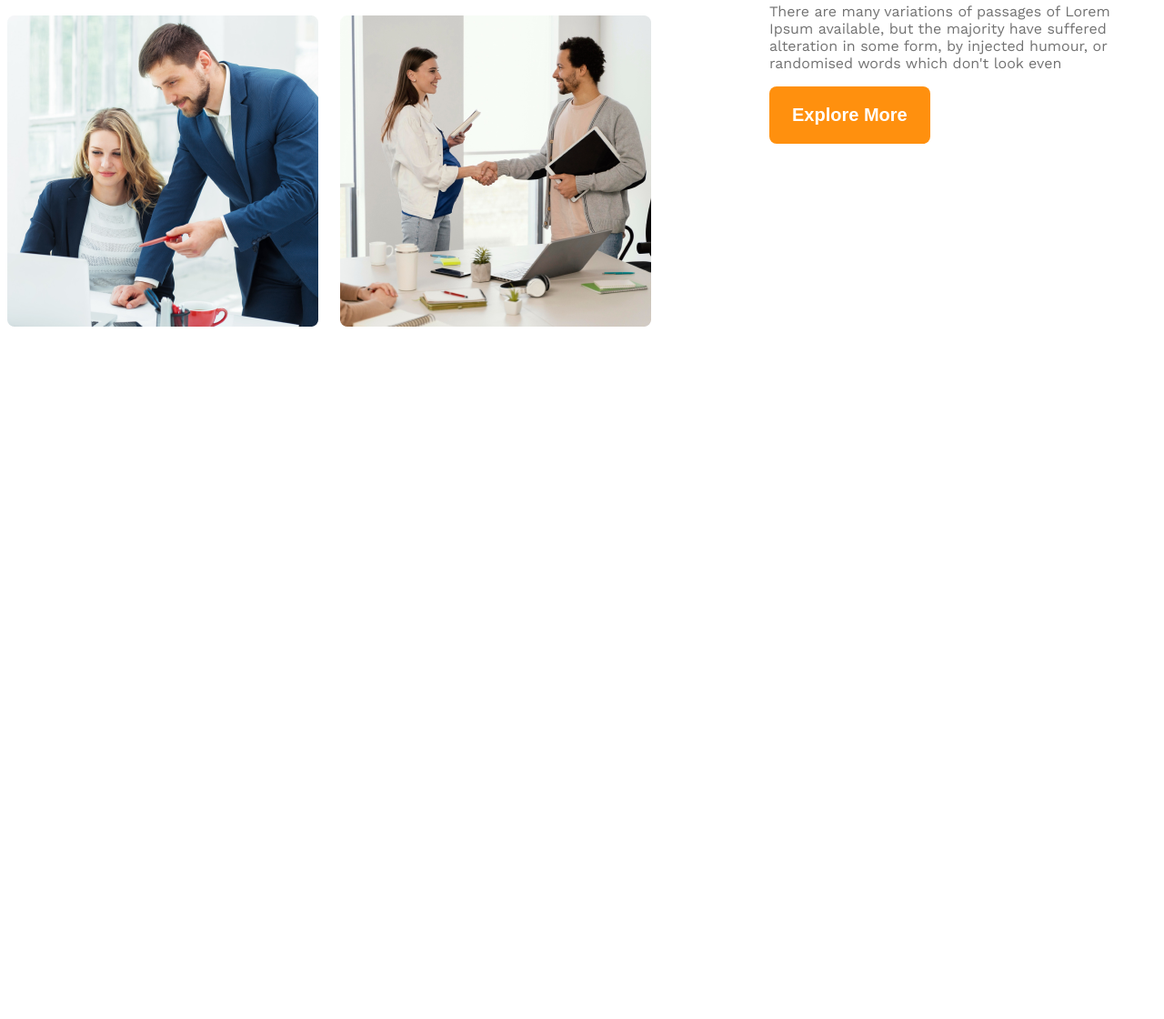
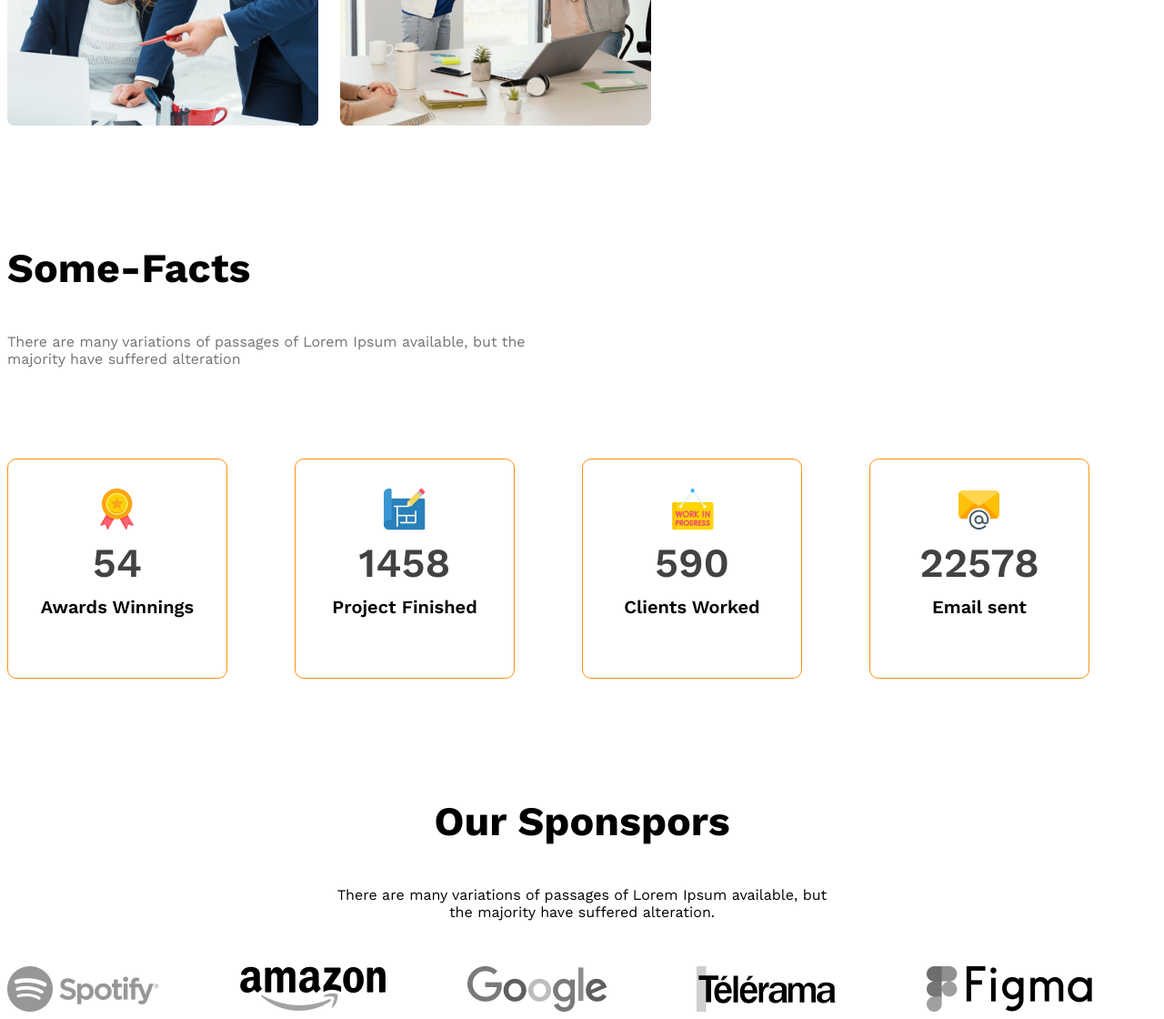
Before and after one commit to Hdmehedi/g3-architects-website, a plain HTML site: page index.html in a window 1280 px wide. Shown: the part 1663-2783 px from the top of the page at 91% size. Before the commit the page ends 2030 px from the top, so only its background shows below. Drawn offline with nearby package versions, Linux system fonts and the light colour scheme.

Commit message:
new update

```diff
--- a/index.html
+++ b/index.html
@@ -29,7 +29,7 @@
                 <p class="banner-description">
                     There are many variations of passages of Lorem Ipsum available, but the majority have suffered alteration in some form, by injected humour, or randomised words which don't look even
                 </p>
-                <button class="btn-primary">Explore More</button>
+                <button class="btn-primary">Explore More</button
          </div>
             <img class="banner-image" src="./images/banner.png" alt="">
        </div>
@@ -44,7 +44,7 @@
 
         </div>
         <div class="our-features">
-            <h3 class="features-title">
+            <h3 class="section-title">
                 <span class="text-light-gray" id="quick-list">Quick list </span> <span class="" id="of-our">of our </span> <span id="features">features</span>
             </h3>
             <p class="features-description text-light-gray">
@@ -57,6 +57,77 @@
 
        </section>
 
+           <!-- teams section -->
+
+        <!-- some facts enjoy -->
+            <section>
+                <h3 class="section-title">Some-Facts</h3>
+                <p class="text-light-gray fact-description">
+                    There are many variations of passages of Lorem Ipsum available, but
+                     the majority have suffered alteration
+                </p>
+
+                 <div class="facts-container">
+                    <div class="fact-card display-flex">
+                        <div>
+                            <img src="/images/icons/ribon.png" alt="" class="fact-icon">
+                        <h3 class="fact-number">54</h3>
+                        <h5 class="fact-name">Awards Winnings</h5>
+                        </div>
+                    </div>
+                    <div class="fact-card display-flex">
+                       <div>
+                        <img src="/images/icons/projects.png" alt="" class="fact-icon">
+                        <h3 class="fact-number">1458</h3>
+                        <h5 class="fact-name">Project Finished</h5>
+                       </div>
+                    </div>
+                    <div class="fact-card display-flex">
+                       <div>
+                        <img src="/images/icons/customers.png" alt="" class="fact-icon">
+                        <h3 class="fact-number">590</h3>
+                        <h5 class="fact-name">Clients Worked</h5>
+                       </div>
+                    </div>
+                    <div class="fact-card display-flex">
+                        <div>
+                            <img src="/images/icons/email.png" alt="" class="fact-icon">
+                        <h3 class="fact-number">22578</h3>
+                        <h5 class="fact-name">Email sent</h5>
+                        </div>
+                    </div>
+                 </div>
+
+            </section>
+
+
+
+            <!-- some facts -->
+
+
+
+         <section class="Our-sponsors">
+
+            <div class="sponsors-info">
+                <h3 class="section-title">Our Sponspors</h3>
+                <p class="text.light.gray">There are many variations of passages of Lorem Ipsum available, but<br>
+                     the majority have suffered alteration.</p>
+            </div>
+            <div class="sponsors-company">
+                <img src="/images/sponsors/spotify.png" alt="">
+                <img src="/images/sponsors/amazon.png" alt="">
+                <img src="/images/sponsors/google.png" alt="">
+                <img src="/images/sponsors/telerama.png" alt="">
+                <img src="/images/sponsors/figma.png" alt="">
+            </div>
+         </section>
+
+
+
+
+
+
+
 
      </main>
      <footer>
--- a/style.css
+++ b/style.css
@@ -10,6 +10,10 @@
   /* shared style */
    .display-flex{
     display: flex;
+   }
+
+   .text-primary{
+    color: #FF900E;
    }
 
    /* Dark 02 */
@@ -35,7 +39,18 @@
     font-weight: 600;
     border-radius: 8px;
     border: none;
-   }
+    margin-bottom: 30px;
+}
+
+   /* }
+   .btn-primary:hover{
+    background-color: fuchsia;
+    padding: 5px;
+    margin-left: 5px;
+    color: mediumseagreen;
+
+   } */
+
 
    main{
        max-width: 1440px;
@@ -44,6 +59,11 @@
 
    main > section{
     margin-top: 130px;
+   }
+
+   .section-title{
+    font-size: 2.8rem;
+    font-weight: 700;
    }
 
 
@@ -109,6 +129,7 @@
 
 
 
+
 #quick-list{
     font-size: 3rem;
     font-weight: 500;
@@ -126,7 +147,57 @@
     color: rgb(255, 144, 14)
 }
 
+/* some facts related style */
 
+
+.facts-container{
+    display: grid;
+    grid-template-columns: repeat(4,1fr);
+}
+.fact-card{
+    border: 1px solid #FF900E;
+    width: 240px;
+    height: 240px;
+    text-align: center;
+    justify-content: center;
+    align-items: center;
+    border-radius: 10px;
+}
+.fact-number{
+    font-size: 2.8rem;
+    font-weight: 600;
+    margin-top: 5px;
+    margin-bottom: 10px;
+    color: #424242;
+}
+.fact-name{
+    font-size: 1.25rem;
+    font-weight: 600;
+    margin-top: 10px;
+}
+
+.fact-description{
+    max-width: 600px;
+    margin-bottom: 100px;
+}
+
+
+/* sponsors related style */
+.sponsors-info{
+    max-width: 600px;
+    margin: 50px auto;
+    text-align: center;
+}
+
+.sponsors-company{
+    display: grid;
+    grid-template-columns: repeat(5,1fr);
+
+}
+
+.sponsors-company img{
+    filter: grayscale(100%);
+}
 /* responsive media quary */
 
 @media screen and (max-width:576px) {
@@ -136,10 +207,17 @@
         flex-direction: column;
     }
 
-    .teams-img-container{
+    .teams-img-container,
+    .facts-container,
+    .sponsors-company{
         display: grid;
         grid-template-columns: repeat(1,1fr);
         gap: 24px;
+}
+
+.facts-container,
+.sponsors-company{
+    justify-items: center;
 }
 
 .our-features{
@@ -168,4 +246,10 @@
    margin-left: 20px;
 }
 
+.sponsors-company{
+    grid-template-columns: repeat(3, 1fr);
+    gap: 50px;
+    justify-items: center;
 }
+
+}
```
